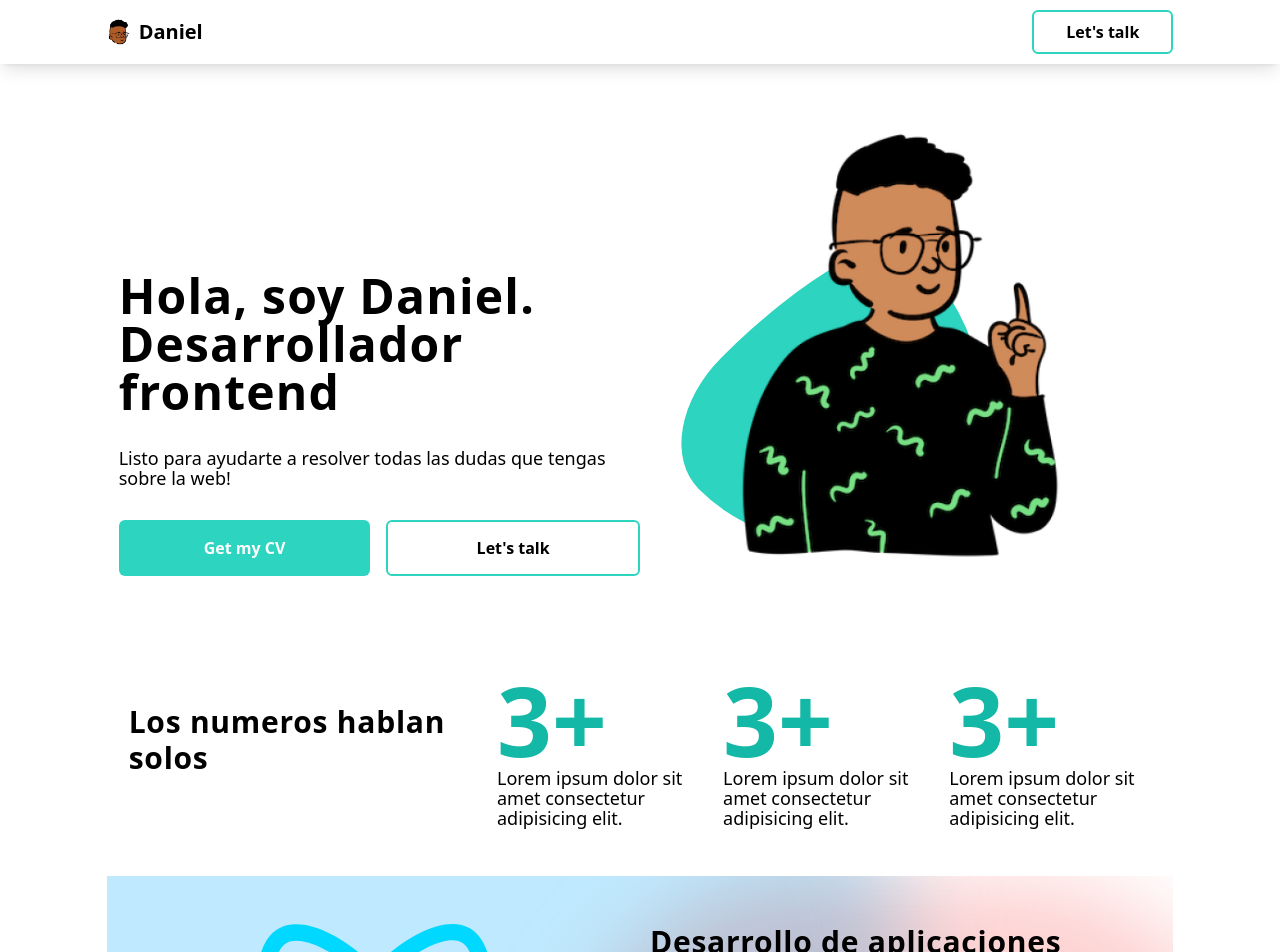
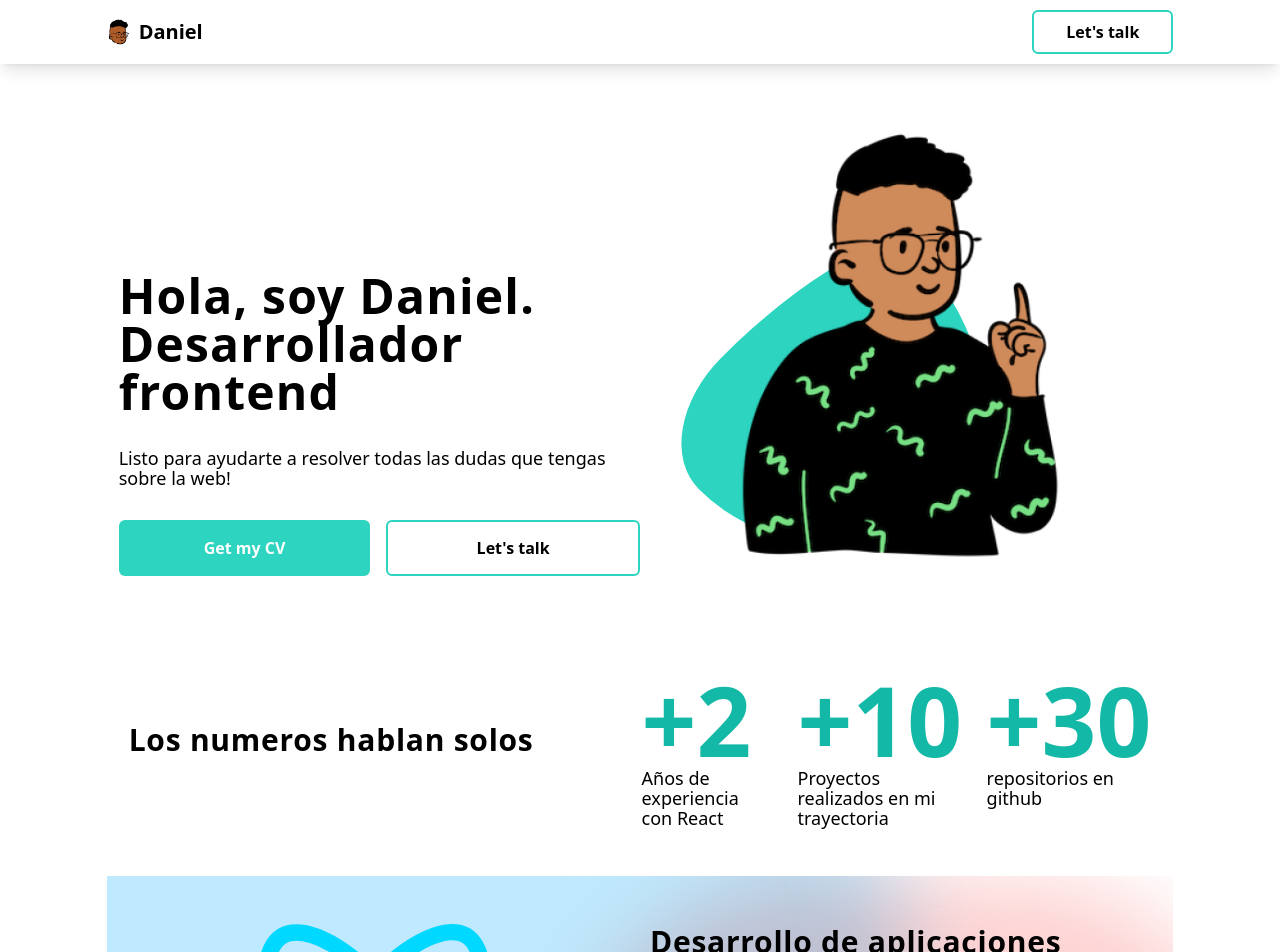
Before and after one commit to DanielAzocarDev/landingPage, a React (Vite) app: page / in a window 1280 px wide. Shown: the top 952 px of the page. Built offline with nearby package versions, Linux system fonts and the light colour scheme.

Commit message:
texts done

```diff
--- a/src/components/bannerExperiences/BannerExperience.jsx
+++ b/src/components/bannerExperiences/BannerExperience.jsx
@@ -6,16 +6,16 @@ export const BannerExperience = () => {
         <h2 className=" w-4/5 text-3xl font-black mb-5 tracking-wide">Los numeros hablan solos</h2>
         <div className="flex flex-col md:flex-row gap-6">
           <div >
-            <span className=" text-8xl font-black text-teal-500 mb-6">3+</span>
-            <p className=" text-lg font-light leading-5">Lorem ipsum dolor sit amet consectetur adipisicing elit.</p>
+            <span className=" text-8xl font-black text-teal-500 mb-6">+2</span>
+            <p className=" text-lg font-light leading-5">Años de experiencia con React</p>
           </div>
           <div >
-            <span className=" text-8xl font-black text-teal-500 mb-6">3+</span>
-            <p className=" text-lg font-light leading-5">Lorem ipsum dolor sit amet consectetur adipisicing elit.</p>
+            <span className=" text-8xl font-black text-teal-500 mb-6">+10</span>
+            <p className=" text-lg font-light leading-5">Proyectos realizados en mi trayectoria</p>
           </div>
           <div >
-            <span className=" text-8xl font-black text-teal-500 mb-6">3+</span>
-            <p className=" text-lg font-light leading-5">Lorem ipsum dolor sit amet consectetur adipisicing elit.</p>
+            <span className=" text-8xl font-black text-teal-500 mb-6">+30</span>
+            <p className=" text-lg font-light leading-5">repositorios en github</p>
           </div>
         </div>
 
```
